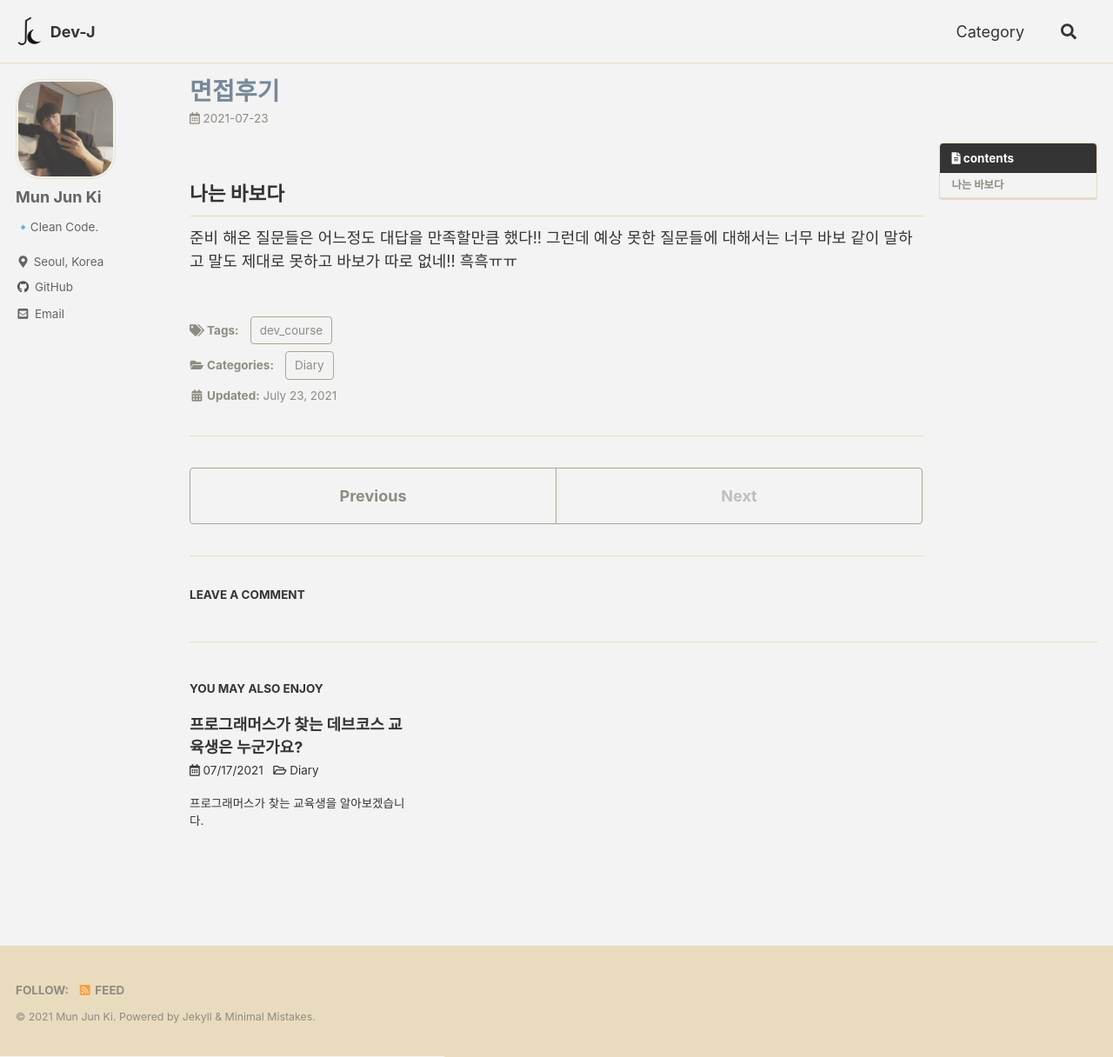
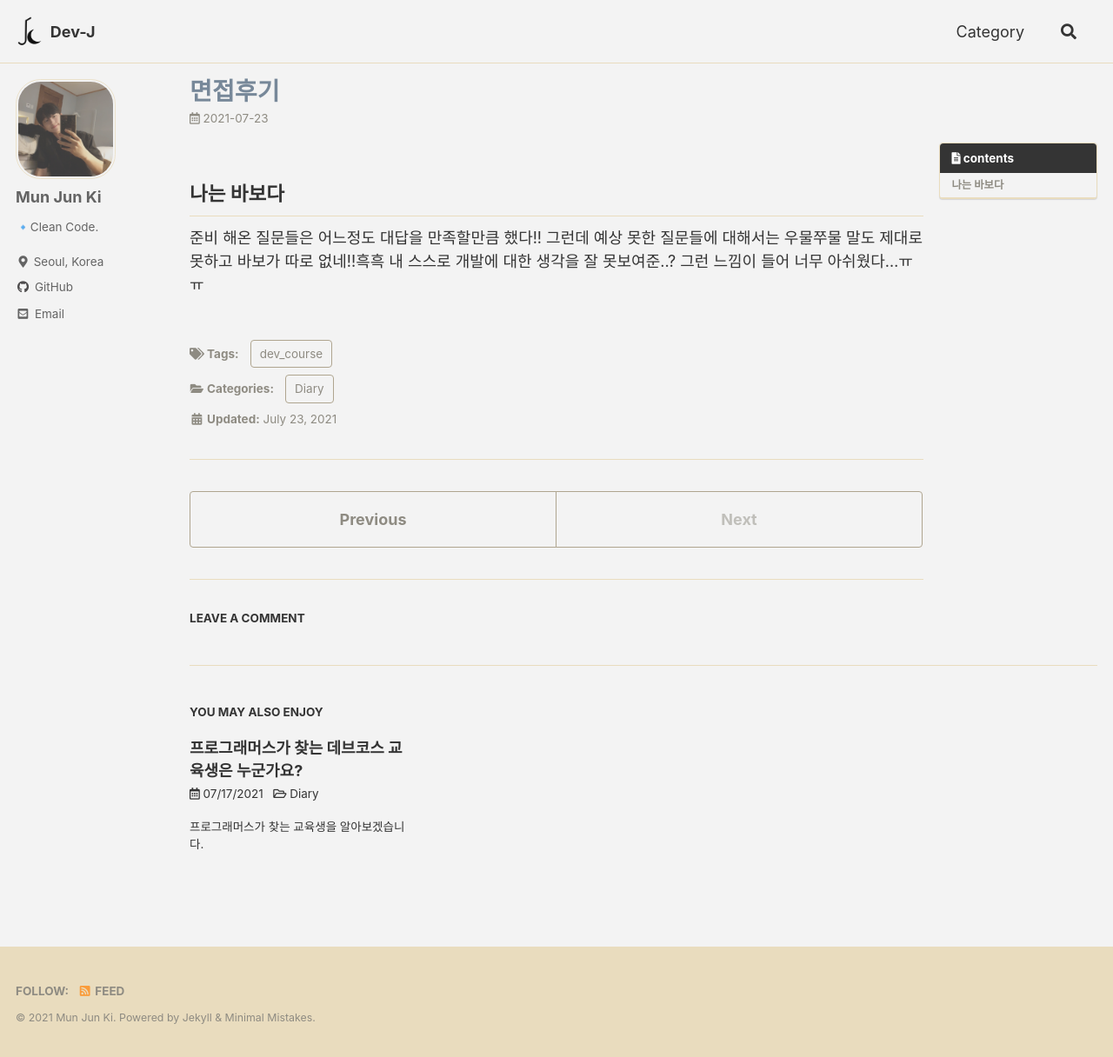
Before and after one commit to moo-on/moo-on.github.io, a Jekyll site: the page built from _posts/2021-07-23-면접후기.md, in a window 1280 px wide and 1216 px high. Shown: the whole window at 87% size. Built offline with Jekyll 4.4.1, drawn with Linux system fonts in a browser that asks for light colours; cached includes are drawn as plain includes; some web fonts are replaced; comment, search, counter and statistics services are not loaded.

Commit message:
change post

```diff
--- a/_posts/2021-07-23-면접후기.md
+++ b/_posts/2021-07-23-면접후기.md
@@ -18,5 +18,5 @@ last_modified_at : 2021-07-23
 ## 나는 바보다
 
 준비 해온 질문들은 어느정도 대답을 만족할만큼 했다!!
-그런데 예상 못한 질문들에 대해서는 너무 바보 같이 말하고 말도 제대로 못하고 바보가 따로 없네!!
-흑흑ㅠㅠ
+그런데 예상 못한 질문들에 대해서는 우물쭈물 말도 제대로 못하고 바보가 따로 없네!!흑흑
+내 스스로 개발에 대한 생각을 잘 못보여준..? 그런 느낌이 들어 너무 아쉬웠다...ㅠㅠ
```
